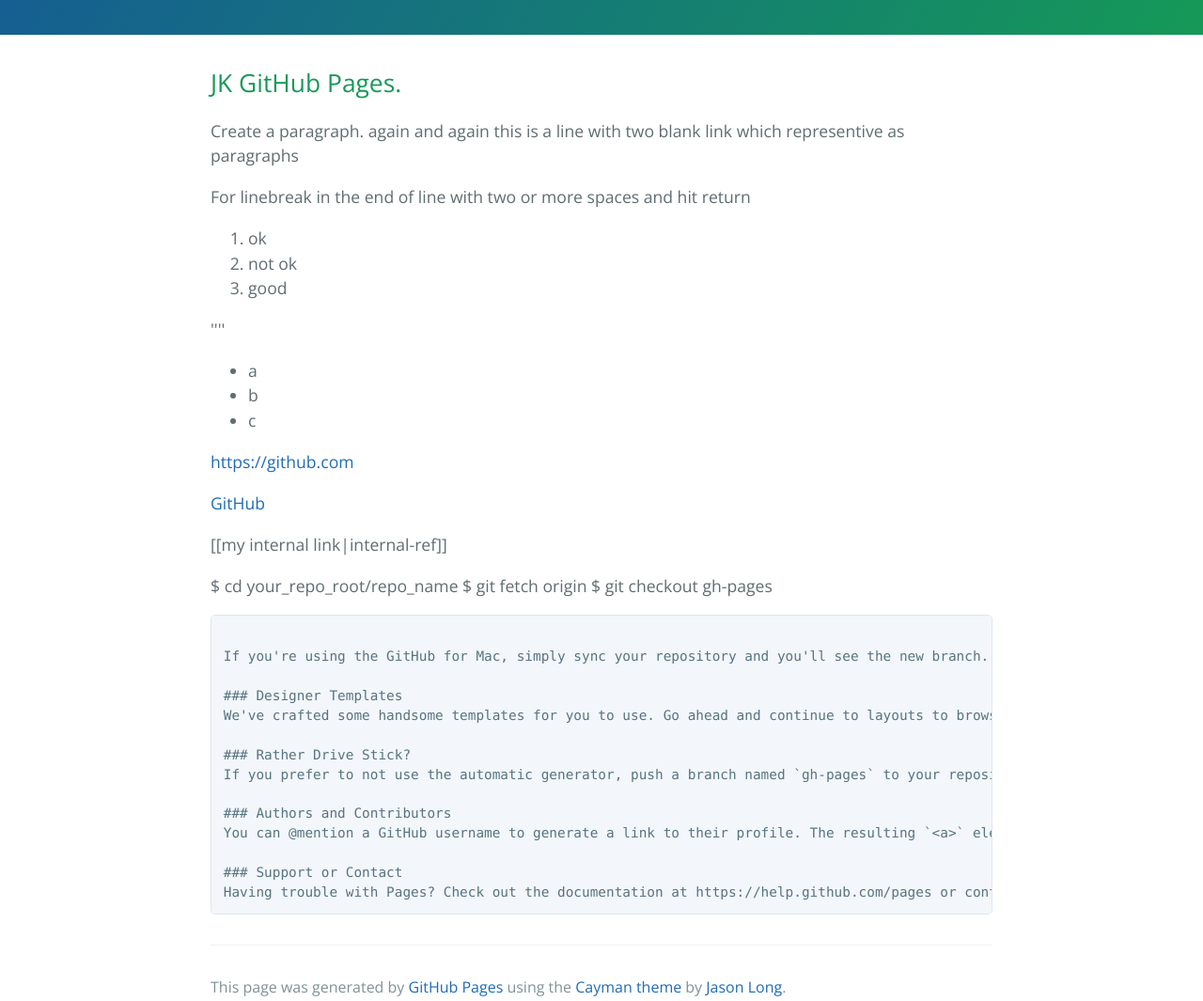
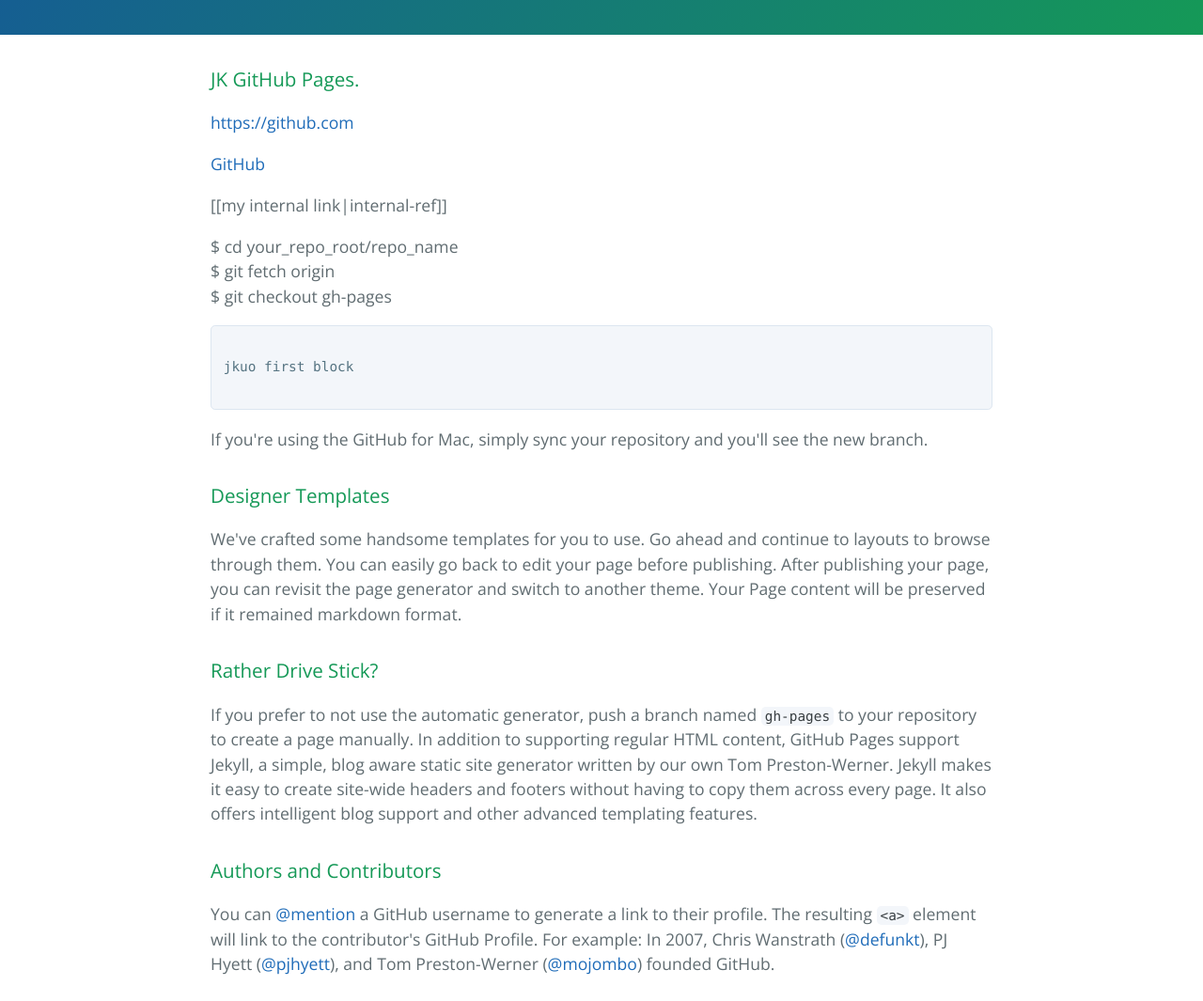
Before and after one commit to jkuoba/jkuoba.github.io, a plain HTML site: page index.html in a window 1280 px wide. Shown: the part 280-1345 px from the top of the page at 94% size. Drawn offline with nearby package versions, Linux system fonts and the light colour scheme.

Commit message:
Replace master branch with page content via GitHub

```diff
--- a/index.html
+++ b/index.html
@@ -16,30 +16,8 @@
     </section>
 
     <section class="main-content">
-      <h2>
-<a id="jk-github-pages" class="anchor" href="#jk-github-pages" aria-hidden="true"><span class="octicon octicon-link"></span></a>JK GitHub Pages.</h2>
-
-<p>Create a paragraph. again and again
-this is a line with two blank link which representive as paragraphs</p>
-
-<p>For linebreak in the end of line with two or more spaces and hit return   </p>
-
-<ol>
-<li>ok<br>
-</li>
-<li>not ok<br>
-</li>
-<li>good<br>
-</li>
-</ol>
-
-<p>'''' </p>
-
-<ul>
-<li>a</li>
-<li>b</li>
-<li>c</li>
-</ul>
+      <h3>
+<a id="jk-github-pages" class="anchor" href="#jk-github-pages" aria-hidden="true"><span class="octicon octicon-link"></span></a>JK GitHub Pages.</h3>
 
 <p><a href="https://github.com">https://github.com</a></p>
 
@@ -47,25 +25,36 @@
 
 <p>[[my internal link|internal-ref]]</p>
 
-<p>$ cd your_repo_root/repo_name
-$ git fetch origin
-$ git checkout gh-pages</p>
+<p>$ cd your_repo_root/repo_name<br>
+$ git fetch origin<br>
+$ git checkout gh-pages  </p>
 
 <pre><code>
-If you're using the GitHub for Mac, simply sync your repository and you'll see the new branch.
+jkuo first block
 
-### Designer Templates
-We've crafted some handsome templates for you to use. Go ahead and continue to layouts to browse through them. You can easily go back to edit your page before publishing. After publishing your page, you can revisit the page generator and switch to another theme. Your Page content will be preserved if it remained markdown format.
+</code></pre>
 
-### Rather Drive Stick?
-If you prefer to not use the automatic generator, push a branch named `gh-pages` to your repository to create a page manually. In addition to supporting regular HTML content, GitHub Pages support Jekyll, a simple, blog aware static site generator written by our own Tom Preston-Werner. Jekyll makes it easy to create site-wide headers and footers without having to copy them across every page. It also offers intelligent blog support and other advanced templating features.
+<p>If you're using the GitHub for Mac, simply sync your repository and you'll see the new branch.</p>
 
-### Authors and Contributors
-You can @mention a GitHub username to generate a link to their profile. The resulting `&lt;a&gt;` element will link to the contributor's GitHub Profile. For example: In 2007, Chris Wanstrath (@defunkt), PJ Hyett (@pjhyett), and Tom Preston-Werner (@mojombo) founded GitHub.
+<h3>
+<a id="designer-templates" class="anchor" href="#designer-templates" aria-hidden="true"><span class="octicon octicon-link"></span></a>Designer Templates</h3>
 
-### Support or Contact
-Having trouble with Pages? Check out the documentation at https://help.github.com/pages or contact support@github.com and we’ll help you sort it out.
-</code></pre>
+<p>We've crafted some handsome templates for you to use. Go ahead and continue to layouts to browse through them. You can easily go back to edit your page before publishing. After publishing your page, you can revisit the page generator and switch to another theme. Your Page content will be preserved if it remained markdown format.</p>
+
+<h3>
+<a id="rather-drive-stick" class="anchor" href="#rather-drive-stick" aria-hidden="true"><span class="octicon octicon-link"></span></a>Rather Drive Stick?</h3>
+
+<p>If you prefer to not use the automatic generator, push a branch named <code>gh-pages</code> to your repository to create a page manually. In addition to supporting regular HTML content, GitHub Pages support Jekyll, a simple, blog aware static site generator written by our own Tom Preston-Werner. Jekyll makes it easy to create site-wide headers and footers without having to copy them across every page. It also offers intelligent blog support and other advanced templating features.</p>
+
+<h3>
+<a id="authors-and-contributors" class="anchor" href="#authors-and-contributors" aria-hidden="true"><span class="octicon octicon-link"></span></a>Authors and Contributors</h3>
+
+<p>You can <a href="https://github.com/blog/821" class="user-mention">@mention</a> a GitHub username to generate a link to their profile. The resulting <code>&lt;a&gt;</code> element will link to the contributor's GitHub Profile. For example: In 2007, Chris Wanstrath (<a href="https://github.com/defunkt" class="user-mention">@defunkt</a>), PJ Hyett (<a href="https://github.com/pjhyett" class="user-mention">@pjhyett</a>), and Tom Preston-Werner (<a href="https://github.com/mojombo" class="user-mention">@mojombo</a>) founded GitHub.</p>
+
+<h3>
+<a id="support-or-contact" class="anchor" href="#support-or-contact" aria-hidden="true"><span class="octicon octicon-link"></span></a>Support or Contact</h3>
+
+<p>Having trouble with Pages? Check out the documentation at <a href="https://help.github.com/pages">https://help.github.com/pages</a> or contact <a href="mailto:support@github.com">support@github.com</a> and we’ll help you sort it out.</p>
 
       <footer class="site-footer">
 
```
Also changed, not shown: params.json (+1 -1 lines).
